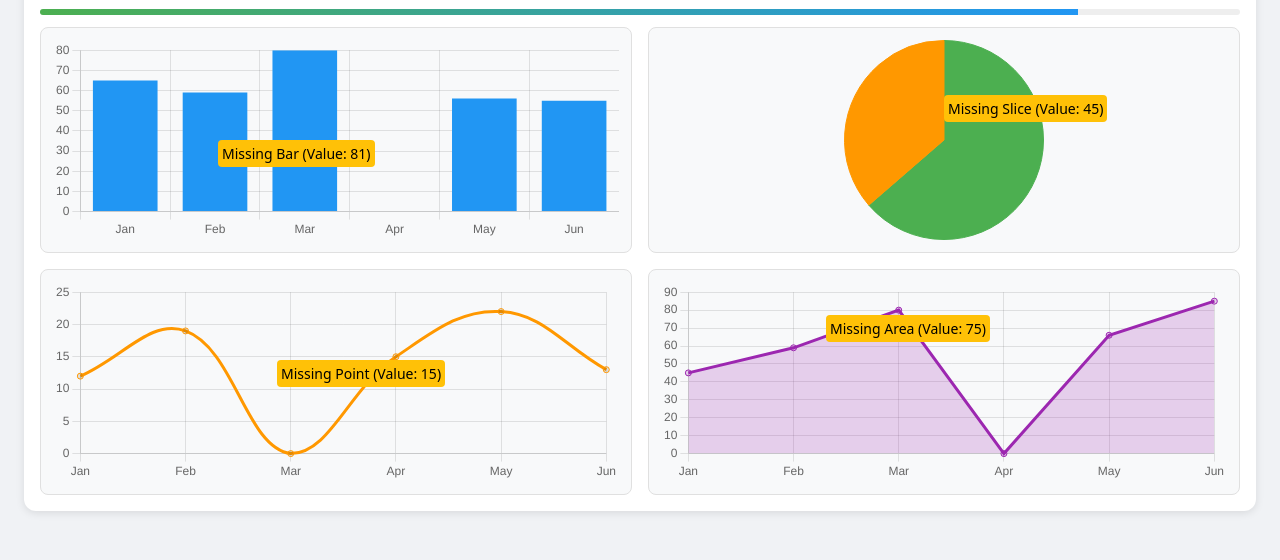
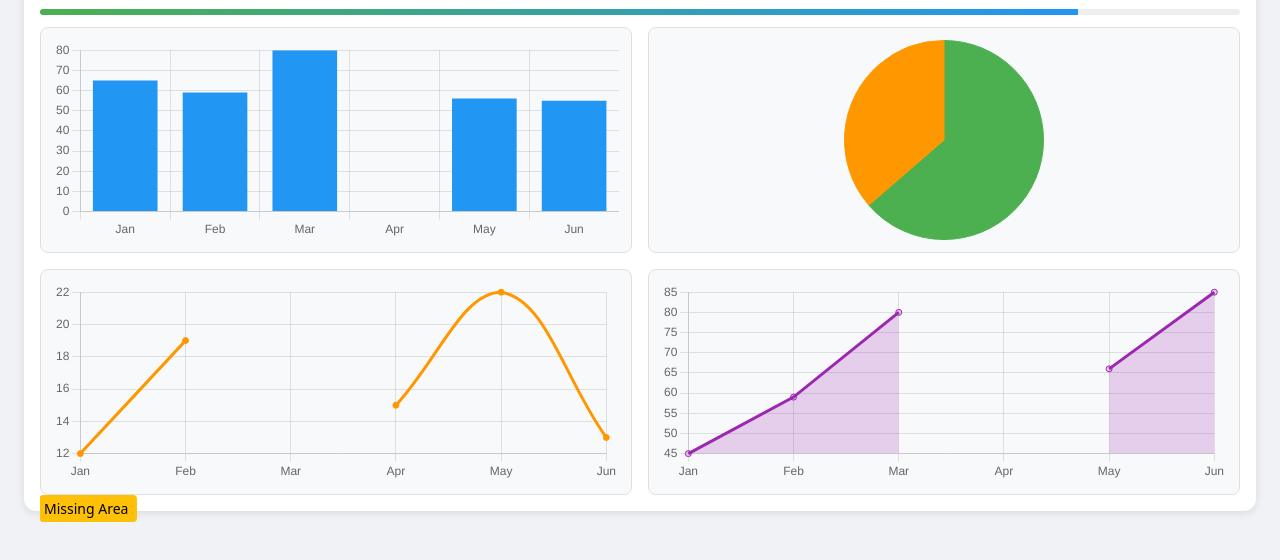
Before and after one commit to danitbensimon/infinigrow, a plain HTML site: page index.html in a window 1280 px wide. Shown: the part 68-628 px from the top of the page. Drawn offline with nearby package versions, Linux system fonts and the light colour scheme.

Commit message:
Update index.html

```diff
--- a/index.html
+++ b/index.html
@@ -86,21 +86,22 @@
         <div class="dashboard">
             <div class="chart-container" data-correct-piece="barPiece">
                 <canvas id="barChart"></canvas>
-                <div class="draggable" id="barPiece" draggable="true" style="top: 50%; left: 30%;">Missing Bar (Value: 81)</div>
             </div>
             <div class="chart-container" data-correct-piece="piePiece">
                 <canvas id="pieChart"></canvas>
-                <div class="draggable" id="piePiece" draggable="true" style="top: 30%; left: 50%;">Missing Slice (Value: 45)</div>
             </div>
             <div class="chart-container" data-correct-piece="linePiece">
                 <canvas id="lineChart"></canvas>
-                <div class="draggable" id="linePiece" draggable="true" style="top: 40%; left: 40%;">Missing Point (Value: 15)</div>
             </div>
             <div class="chart-container" data-correct-piece="areaPiece">
                 <canvas id="areaChart"></canvas>
-                <div class="draggable" id="areaPiece" draggable="true" style="top: 20%; left: 30%;">Missing Area (Value: 75)</div>
             </div>
         </div>
+
+        <div class="draggable" id="barPiece" draggable="true">Missing Bar</div>
+        <div class="draggable" id="piePiece" draggable="true">Missing Slice</div>
+        <div class="draggable" id="linePiece" draggable="true">Missing Point</div>
+        <div class="draggable" id="areaPiece" draggable="true">Missing Area</div>
     </div>
 
     <script>
@@ -112,8 +113,8 @@
                     labels: ['Jan', 'Feb', 'Mar', 'Apr', 'May', 'Jun'],
                     datasets: [{
                         label: 'Revenue',
-                        data: [65, 59, 80, 0, 56, 55], // Missing value for April (81)
-                        backgroundColor: '#2196F3'
+                        data: [65, 59, 80, null, 56, 55], // Missing value for April
+                        backgroundColor: ['#2196F3', '#2196F3', '#2196F3', '#ffcc00', '#2196F3', '#2196F3']
                     }]
                 },
                 options: {
@@ -132,8 +133,8 @@
                 data: {
                     labels: ['Direct', 'Social', 'Email'],
                     datasets: [{
-                        data: [35, 0, 20], // Missing value for Social (45)
-                        backgroundColor: ['#4CAF50', 'rgba(33, 150, 243, 0.1)', '#FF9800'],
+                        data: [35, null, 20], // Missing value for Social
+                        backgroundColor: ['#4CAF50', '#ffcc00', '#FF9800'],
                         borderColor: ['#4CAF50', '#2196F3', '#FF9800'],
                         borderWidth: 1
                     }]
@@ -155,8 +156,9 @@
                     labels: ['Jan', 'Feb', 'Mar', 'Apr', 'May', 'Jun'],
                     datasets: [{
                         label: 'Conversion',
-                        data: [12, 19, 0, 15, 22, 13], // Missing value for March (15)
+                        data: [12, 19, null, 15, 22, 13], // Missing value for March
                         borderColor: '#FF9800',
+                        pointBackgroundColor: ['#FF9800', '#FF9800', '#ffcc00', '#FF9800', '#FF9800', '#FF9800'],
                         tension: 0.4
                     }]
                 },
@@ -177,9 +179,9 @@
                     labels: ['Jan', 'Feb', 'Mar', 'Apr', 'May', 'Jun'],
                     datasets: [{
                         label: 'Engagement',
-                        data: [45, 59, 80, 0, 66, 85], // Missing value between March and April (75)
+                        data: [45, 59, 80, null, 66, 85], // Missing value between March and April
                         borderColor: '#9C27B0',
-                        backgroundColor: 'rgba(156,39,176,0.2)',
+                        backgroundColor: ['rgba(156,39,176,0.2)', 'rgba(156,39,176,0.2)', 'rgba(156,39,176,0.2)', 'rgba(255,204,0,0.2)', 'rgba(156,39,176,0.2)', 'rgba(156,39,176,0.2)'],
                         fill: true
                     }]
                 },
```
